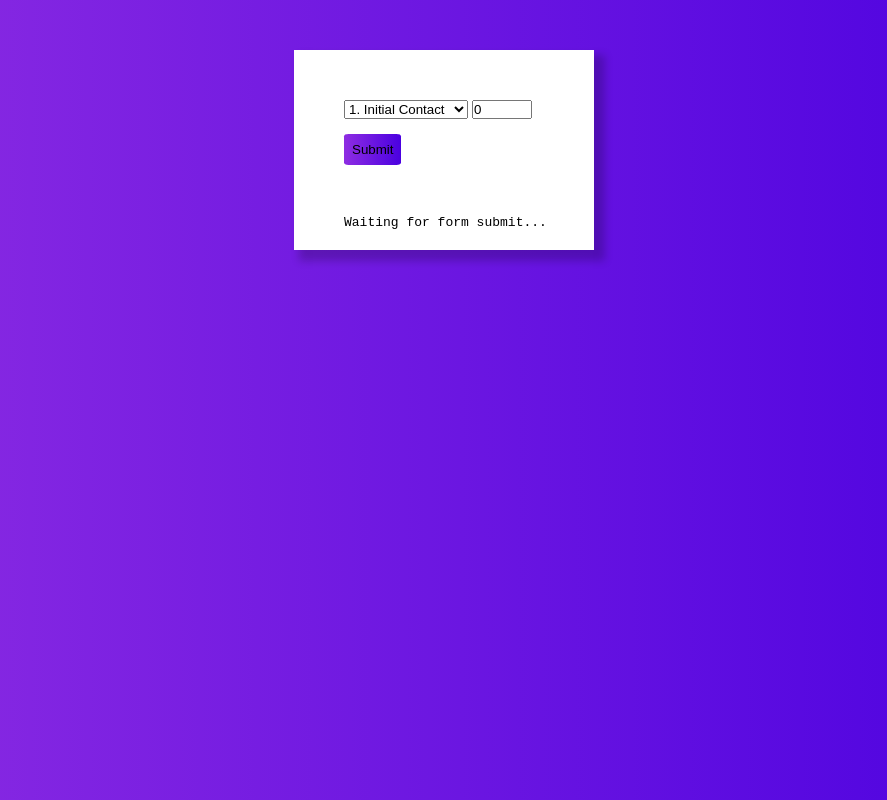
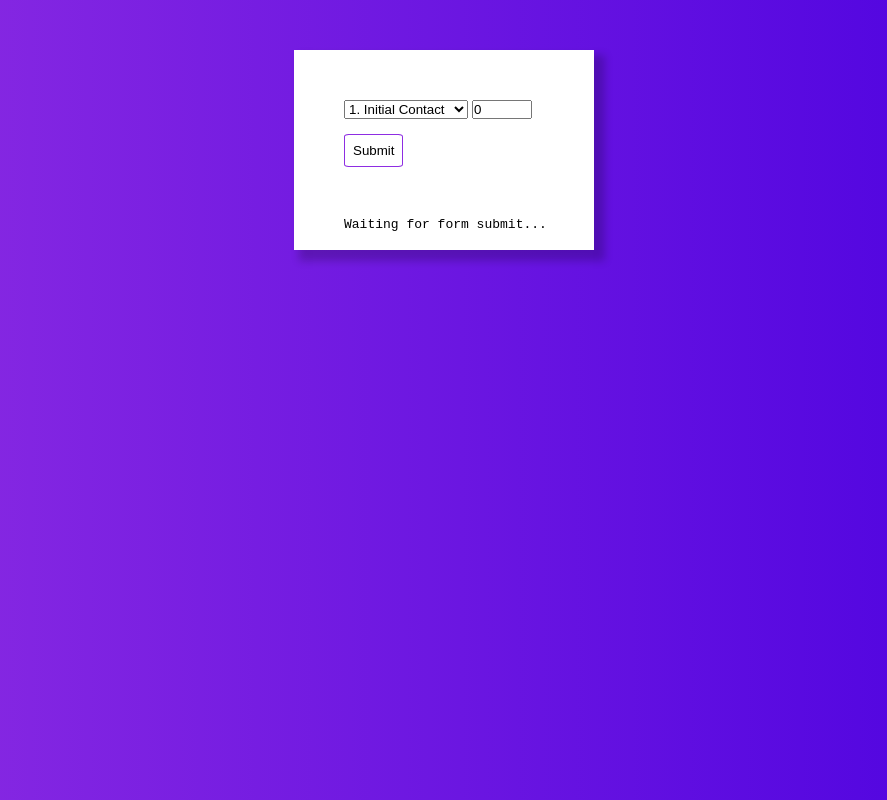
Before and after one commit to Jumperenterprise/efficy-test, a plain HTML site: page index.html in a window 1280 px wide. In both pictures the pointer is over the button "Submit". Shown: the whole page, without its empty margins (196-1083 px from the left). Drawn offline with Linux system fonts and the light colour scheme.

Commit message:
my style

```diff
--- a/style.css
+++ b/style.css
@@ -48,6 +48,11 @@ button {
   border-radius: 8%;
 }
 
+button:hover {
+    background: #fff;
+    border: 1px solid #8e2de2;
+}
+
 .output {
   margin: -20px 0 20px 45px;
   font-family: monospace;
```
